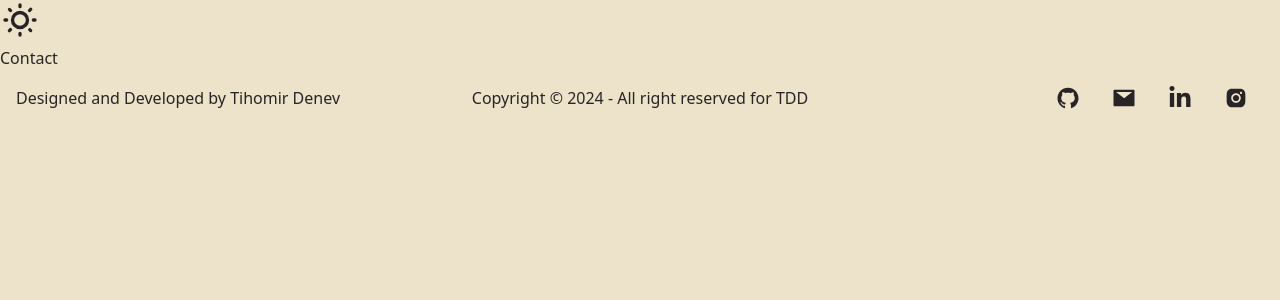
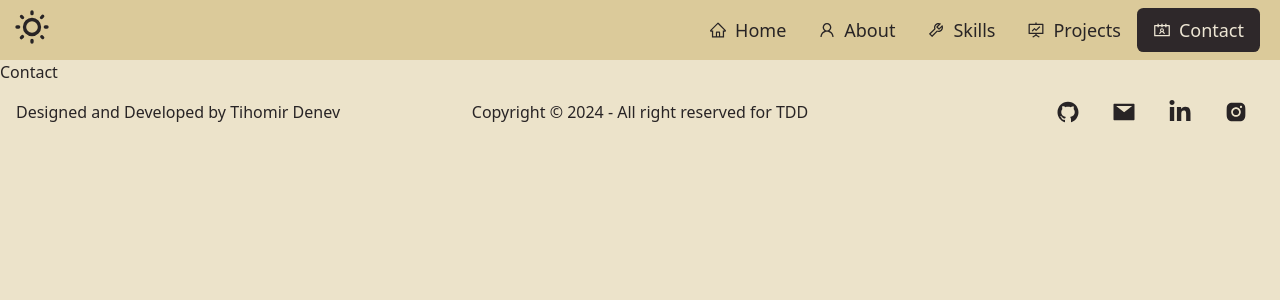
Before and after one commit to TihomirDenev/My-PortFolio, a React (Vite) app: page /contact in a window 1280 px wide. Shown: the top 300 px of the page. Built offline with nearby package versions, Linux system fonts and the light colour scheme.

Commit message:
Add navigation paths in NavBar

```diff
--- a/src/components/NavBar/NavBar.jsx
+++ b/src/components/NavBar/NavBar.jsx
@@ -2,6 +2,14 @@ import ThemeChangeIcons from '../ThemeChangeIcons/ThemeChangeIcons';
 import { DARK_THEME, LIGHT_THEME } from '../../common/constants';
 import { useEffect } from 'react';
 import { useState } from 'react';
+import { NavLink } from 'react-router-dom';
+import {
+  AiOutlineContacts,
+  AiOutlineFundProjectionScreen,
+  AiOutlineHome,
+  AiOutlineTool,
+  AiOutlineUser,
+} from 'react-icons/ai';
 
 export default function NavBar() {
   const [theme, setTheme] = useState(
@@ -18,11 +26,47 @@ export default function NavBar() {
   }, [theme]);
 
   return (
-    <div>
-      <ThemeChangeIcons
-        toggleTheme={handleToggle}
-        currentTheme={theme}
-      />
+    <div className='drawer bg-base-300 flex justify-between px-3 items-center'>
+      <div>
+        <ThemeChangeIcons
+          toggleTheme={handleToggle}
+          currentTheme={theme}
+        />
+      </div>
+      <div>
+        <ul className='menu menu-horizontal items-center text-lg'>
+          <li>
+            <NavLink to='/'>
+              <AiOutlineHome />
+              Home
+            </NavLink>
+          </li>
+          <li>
+            <NavLink to='/about'>
+              <AiOutlineUser />
+              About
+            </NavLink>
+          </li>
+          <li>
+            <NavLink to='/skills'>
+              <AiOutlineTool />
+              Skills
+            </NavLink>
+          </li>
+          <li>
+            <NavLink to='/projects'>
+              <AiOutlineFundProjectionScreen />
+              Projects
+            </NavLink>
+          </li>
+          <li>
+            <NavLink to='/contact'>
+              <AiOutlineContacts />
+              Contact
+            </NavLink>
+          </li>
+        </ul>
+      </div>
     </div>
   );
 }
```
